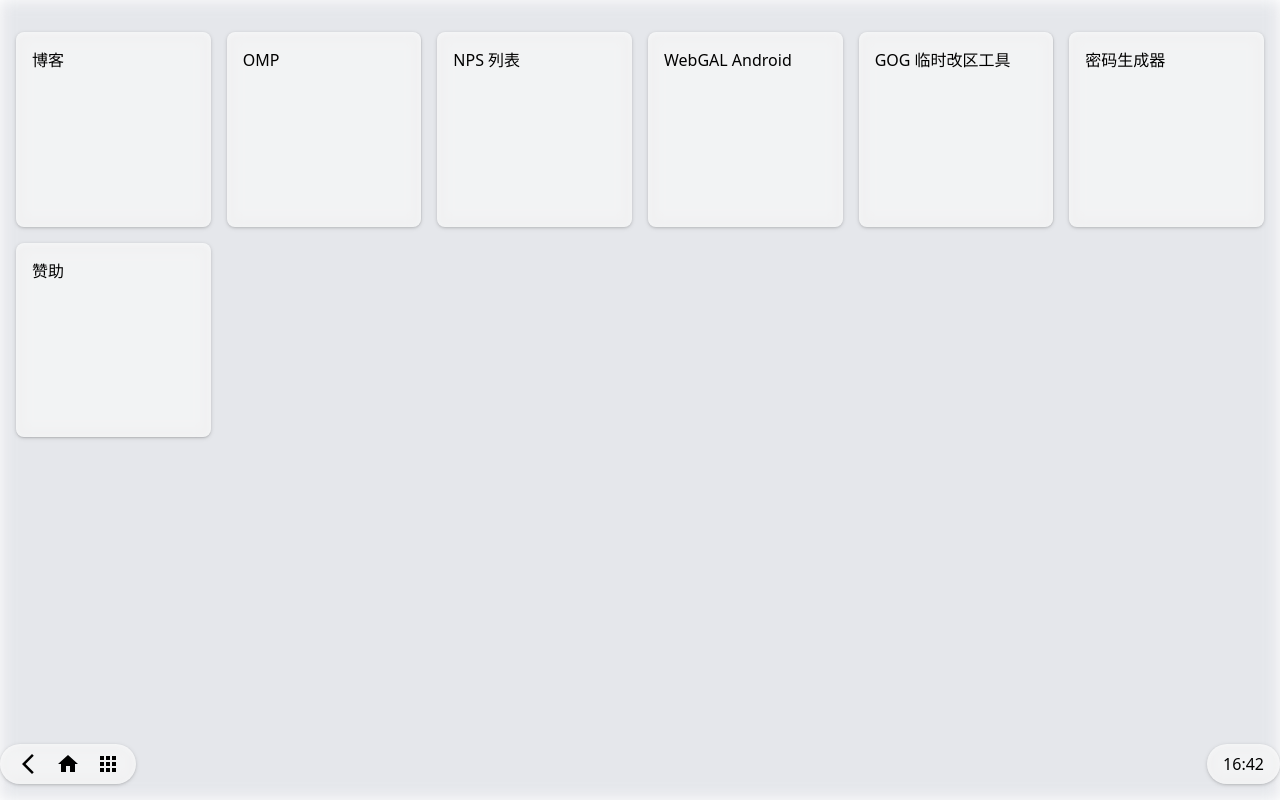
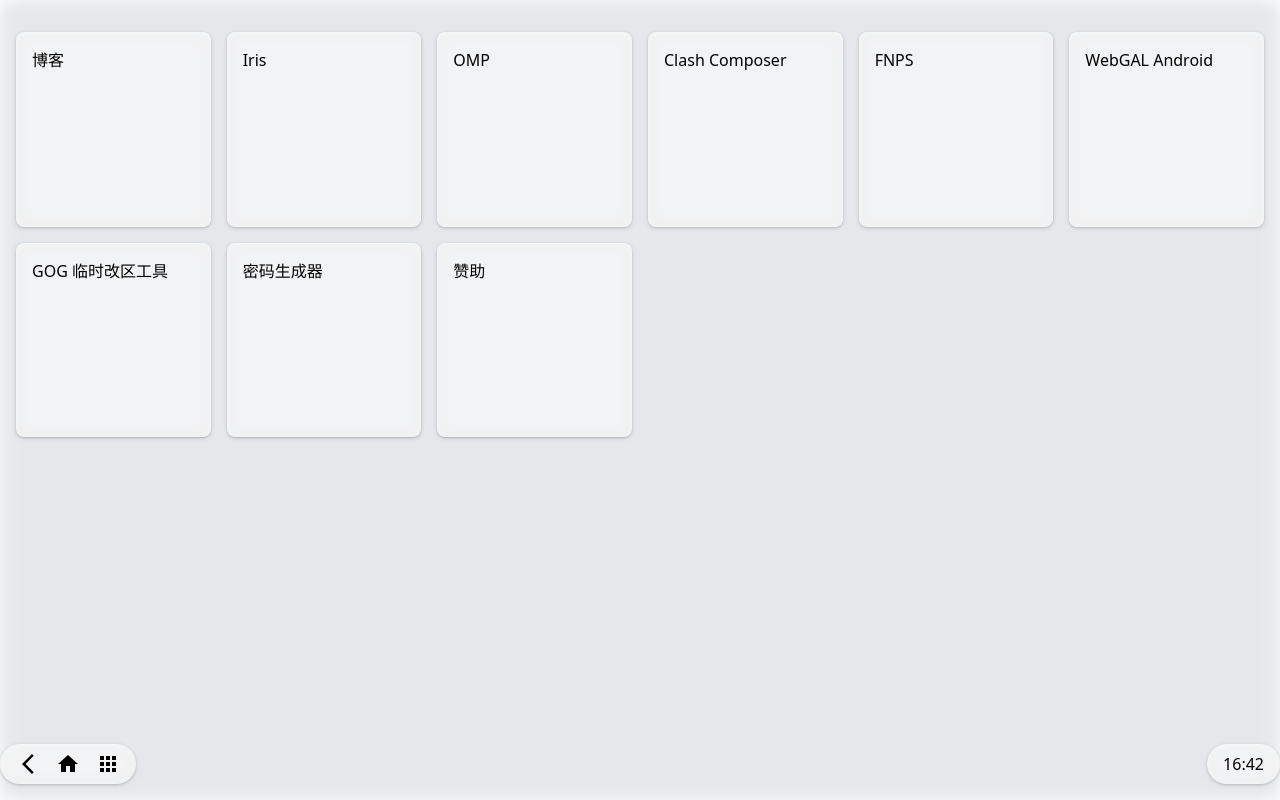
Before and after one commit to nini22P/nini22p.github.io, a Next.js app: page /apps in a window 1280 px wide. Built offline with nearby package versions, Linux system fonts and the light colour scheme.

Commit message:
update data

```diff
--- a/data/apps.ts
+++ b/data/apps.ts
@@ -1,7 +1,9 @@
 const apps: { title: string, path?: string, url?: string, }[] = [
   { title: '博客', path: '/blog' },
+  { title: 'Iris', url: 'https://github.com/nini22P/Iris' },
   { title: 'OMP', url: 'https://nini22p.github.io/omp' },
-  { title: 'NPS 列表', url: 'https://nini22p.github.io/nps-list/' },
+  { title: 'Clash Composer', url: 'https://github.com/nini22P/clash-composer' },
+  { title: 'FNPS', url: 'https://github.com/nini22P/fnps' },
   { title: 'WebGAL Android', url: 'https://github.com/nini22P/WebGAL-Android' },
   { title: 'GOG 临时改区工具', url: 'https://github.com/nini22P/gog-lc-tool' },
   { title: '密码生成器', url: 'https://github.com/nini22P/password-generator' },
--- a/data/home.ts
+++ b/data/home.ts
@@ -1,5 +1,6 @@
 const home: { title: string, size: { col: number, row: number }, path?: string, url?: string, }[] = [
   { title: '博客', size: { col: 2, row: 1 }, path: '/blog' },
+  { title: 'Iris', size: { col: 1, row: 1 }, url: 'https://github.com/nini22P/Iris' },
   { title: 'OMP', size: { col: 1, row: 1 }, url: 'https://nini22p.github.io/omp' },
 ]
 
```
